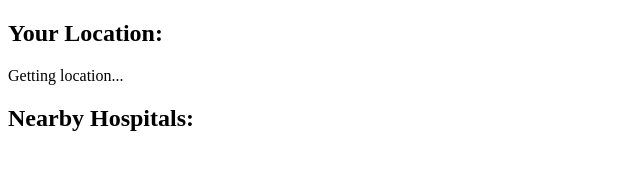
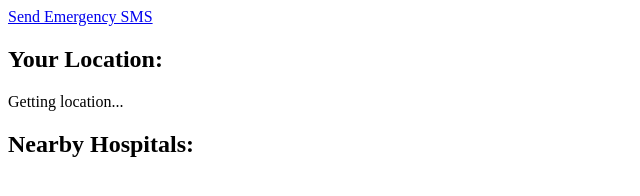
Before and after one commit to Abhishe58/sample, a plain HTML site: page index.html in a window 1280 px wide. Shown: the whole page, without its empty margins (0-640 px from the left). Drawn offline with Linux system fonts and the light colour scheme.

Commit message:
Update index.html

```diff
--- a/index.html
+++ b/index.html
@@ -4,6 +4,7 @@
   <title>Nearby Hospitals</title>
 </head>
 <body>
+  <a href="sms:+919510954023?body=Hello">Send Emergency SMS</a>
   <h2>Your Location:</h2>
   <p id="location">Getting location...</p>
 
```
